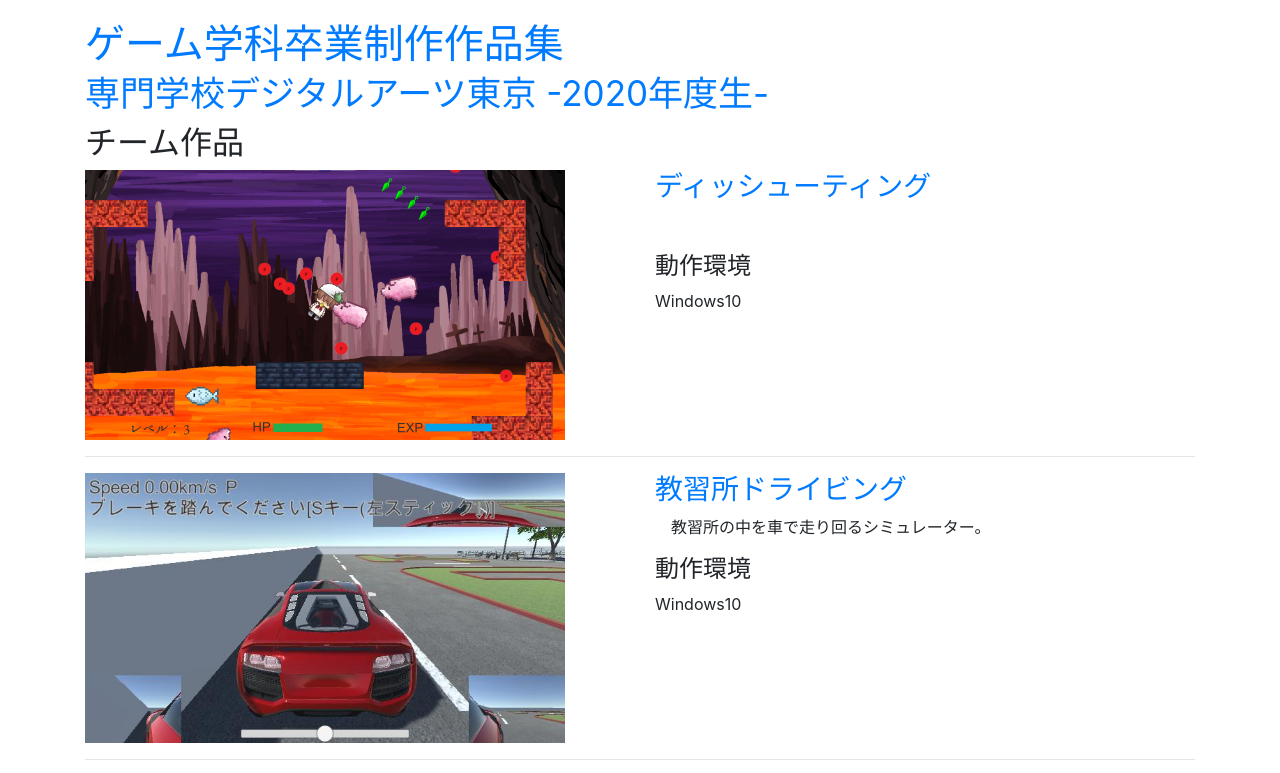
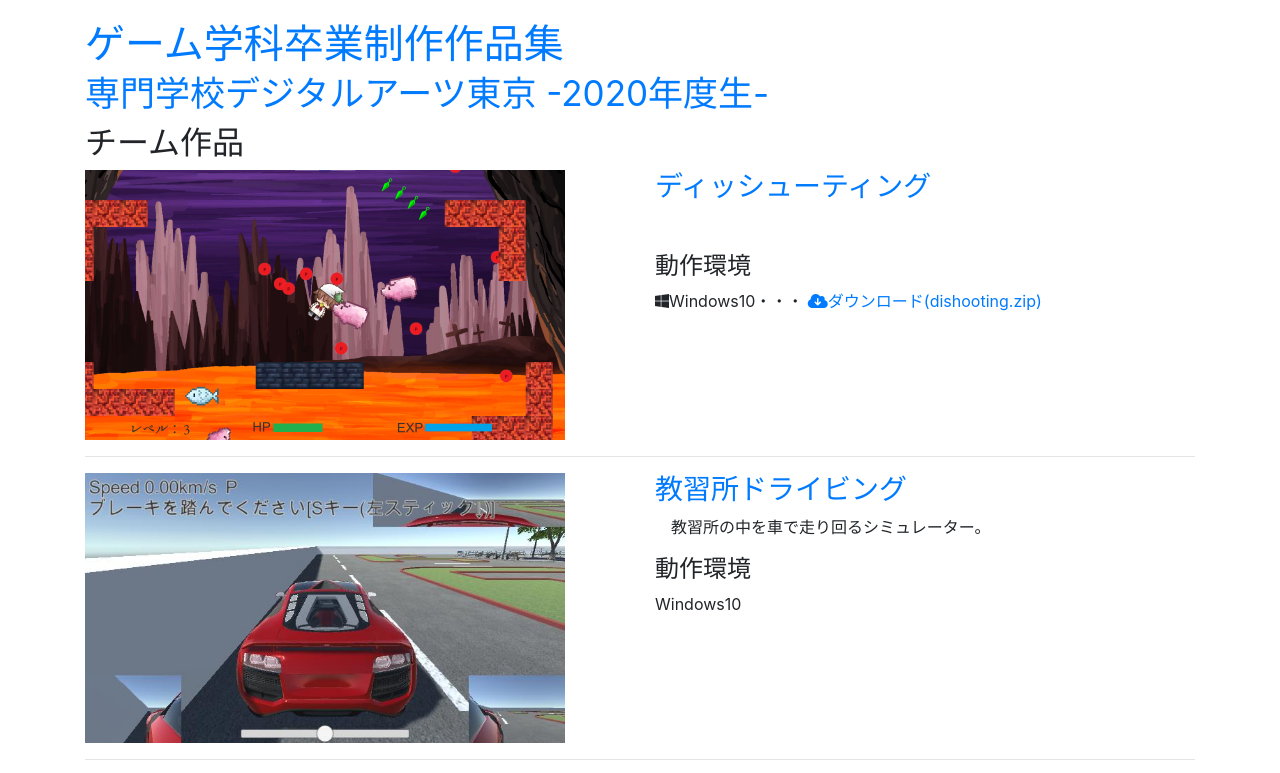
Before and after one commit to datgm20/works, a plain HTML site: page index.html in a window 1280 px wide. Shown: the top 773 px of the page. Drawn offline with nearby package versions, Linux system fonts and the light colour scheme.

Commit message:
ディッシューティング実行ファイル追加

```diff
--- a/index.html
+++ b/index.html
@@ -45,7 +45,9 @@
                 </a>
                 <p>　</p>
                 <h4>動作環境</h4>
-                <p>Windows10</p>
+                <p><i class="fab fa-windows"></i>Windows10・・・
+                  <a href="./dishooting/dishooting.zip" download=""><i class="fas fa-cloud-download-alt"></i>ダウンロード(dishooting.zip)</a>
+                </p>
               </div>
             </div>
 
```
Also changed, not shown: dishooting/index.html (+1 -1 lines), 1 other file.
